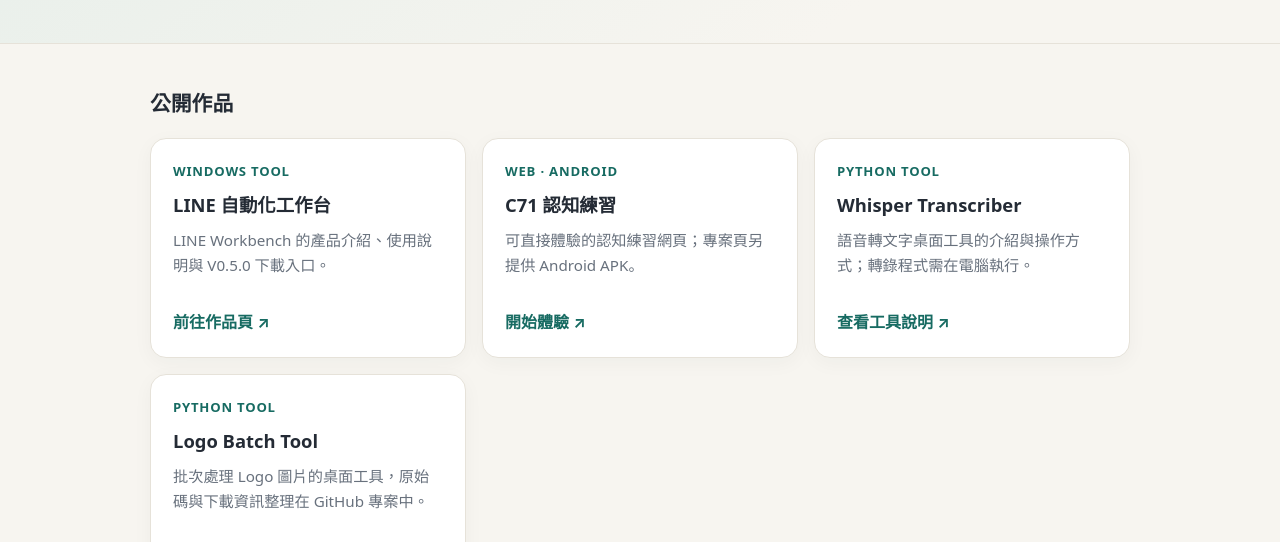
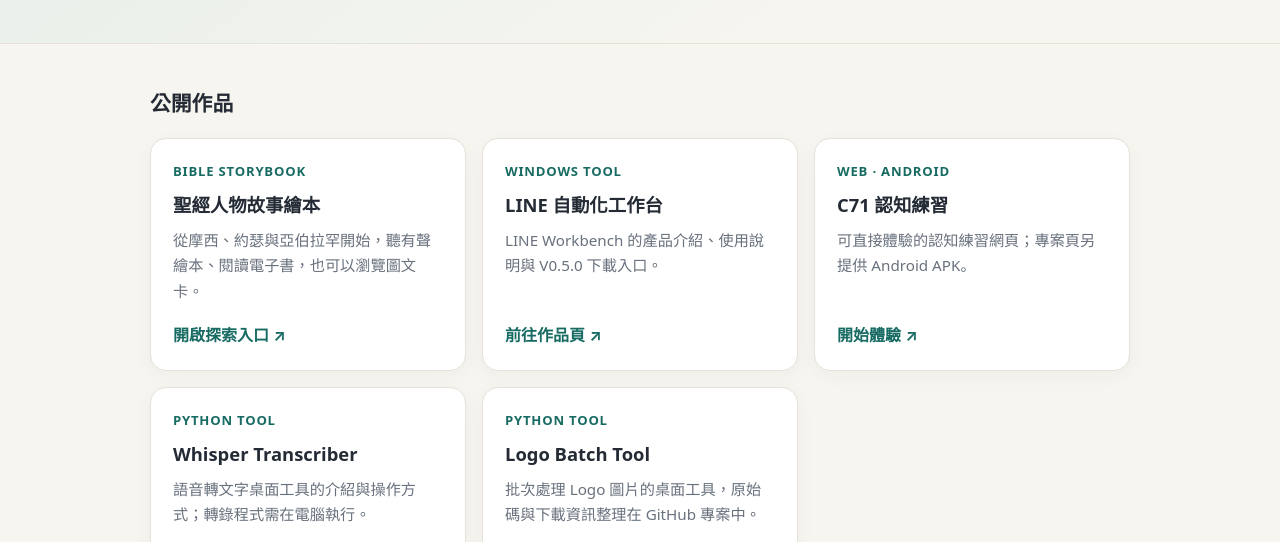
Before and after one commit to dw5000tw-33/33works-pages, a plain HTML site: page index.html in a window 1280 px wide. Shown: the part 243-785 px from the top of the page. Drawn offline with Linux system fonts and the light colour scheme.

Commit message:
Add Bible storybook exploration link

```diff
--- a/index.html
+++ b/index.html
@@ -37,6 +37,12 @@
       <h2 id="works-title">公開作品</h2>
       <div class="grid">
         <article class="card">
+          <span class="eyebrow">BIBLE STORYBOOK</span>
+          <h3>聖經人物故事繪本</h3>
+          <p>從摩西、約瑟與亞伯拉罕開始，聽有聲繪本、閱讀電子書，也可以瀏覽圖文卡。</p>
+          <a class="link" href="https://bible-storybook-explore.keen-mink-8755.chatgpt.site/#new">開啟探索入口 ↗</a>
+        </article>
+        <article class="card">
           <span class="eyebrow">WINDOWS TOOL</span>
           <h3>LINE 自動化工作台</h3>
           <p>LINE Workbench 的產品介紹、使用說明與 V0.5.0 下載入口。</p>
```
